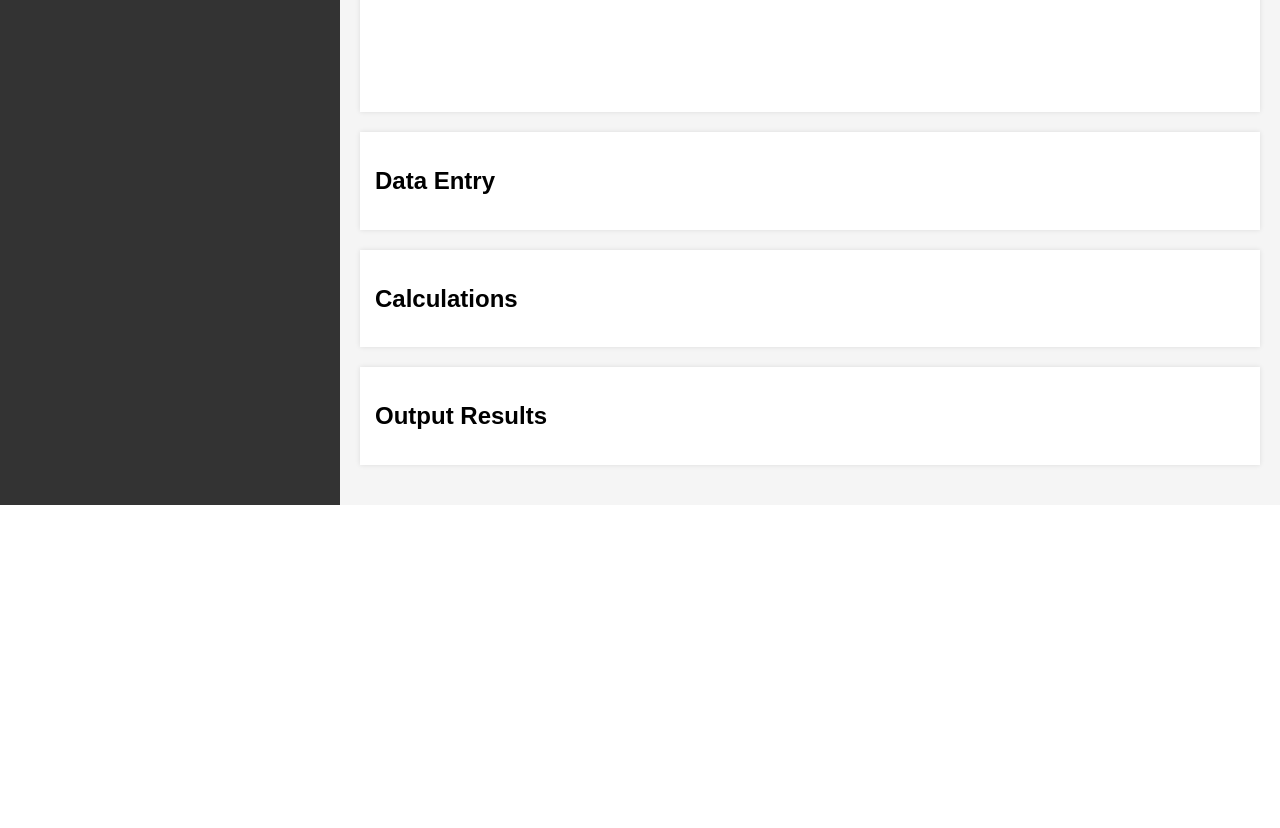
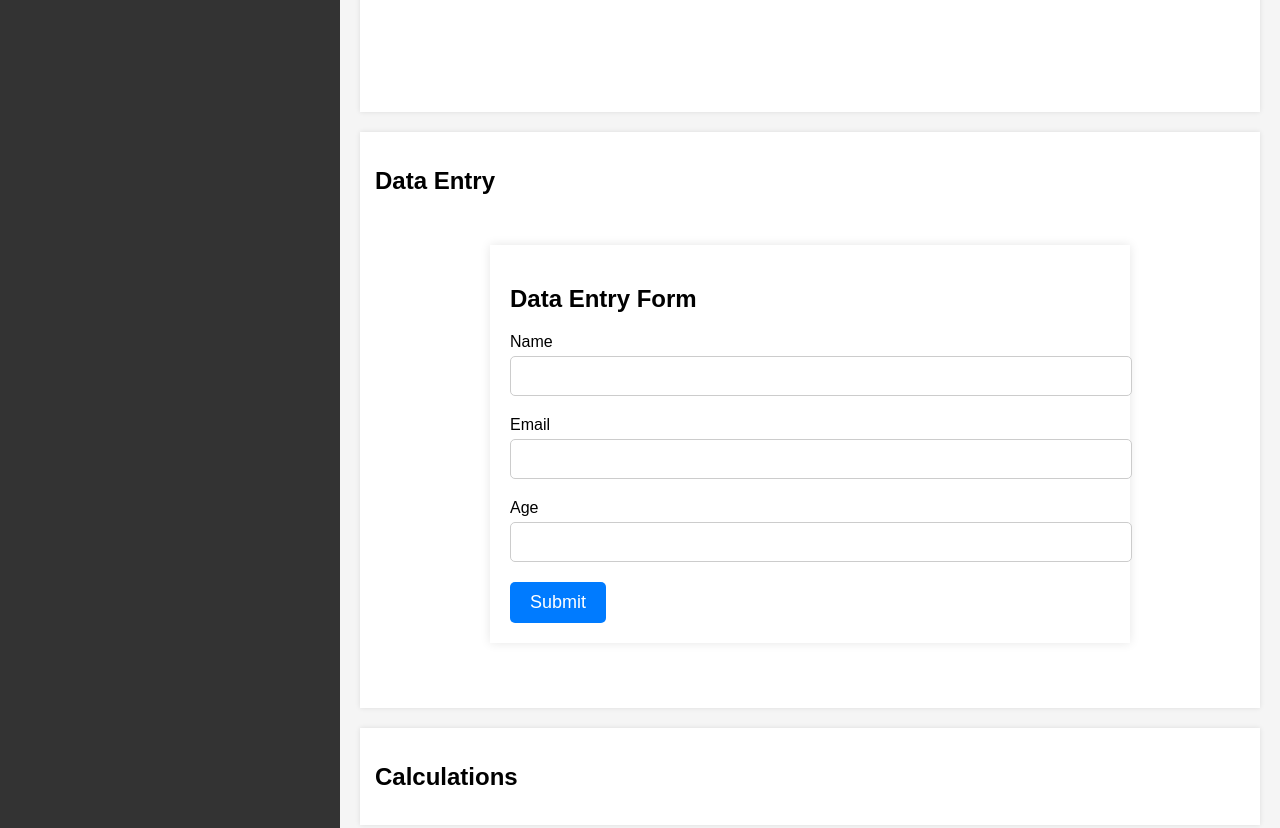
Before and after one commit to saki789/Tester, a plain HTML site: page index.html in a window 1280 px wide. Shown: the part 460-1288 px from the top of the page. Before the commit the page ends 965 px from the top, so only its background shows below. Drawn offline with nearby package versions, Linux system fonts and the light colour scheme.

Commit message:
Update index.html

```diff
--- a/index.html
+++ b/index.html
@@ -131,6 +131,84 @@
             <div class="section">
                 <h2>Data Entry</h2>
                 <!-- Data entry content here -->
+                <!DOCTYPE html>
+<html>
+<head>
+    <title>Data Entry Form</title>
+    <style>
+        body {
+            margin: 0;
+            font-family: Arial, sans-serif;
+            background-color: #f5f5f5;
+        }
+
+        .form-container {
+            max-width: 600px;
+            margin: 50px auto;
+            padding: 20px;
+            background-color: white;
+            box-shadow: 0 0 10px rgba(0, 0, 0, 0.1);
+        }
+
+        .form-title {
+            font-size: 24px;
+            margin-bottom: 20px;
+        }
+
+        .form-group {
+            margin-bottom: 20px;
+        }
+
+        .form-label {
+            display: block;
+            font-size: 16px;
+            margin-bottom: 5px;
+        }
+
+        .form-input {
+            width: 100%;
+            padding: 10px;
+            font-size: 16px;
+            border: 1px solid #ccc;
+            border-radius: 5px;
+        }
+
+        .form-button {
+            padding: 10px 20px;
+            font-size: 18px;
+            background-color: #007bff;
+            color: white;
+            border: none;
+            border-radius: 5px;
+            cursor: pointer;
+        }
+
+        .form-button:hover {
+            background-color: #0056b3;
+        }
+    </style>
+</head>
+<body>
+    <div class="form-container">
+        <h2 class="form-title">Data Entry Form</h2>
+        <form>
+            <div class="form-group">
+                <label class="form-label" for="name">Name</label>
+                <input class="form-input" type="text" id="name" name="name" required>
+            </div>
+            <div class="form-group">
+                <label class="form-label" for="email">Email</label>
+                <input class="form-input" type="email" id="email" name="email" required>
+            </div>
+            <div class="form-group">
+                <label class="form-label" for="age">Age</label>
+                <input class="form-input" type="number" id="age" name="age" required>
+            </div>
+            <button class="form-button" type="submit">Submit</button>
+        </form>
+    </div>
+</body>
+</html>
             </div>
             <div class="section">
                 <h2>Calculations</h2>
```
